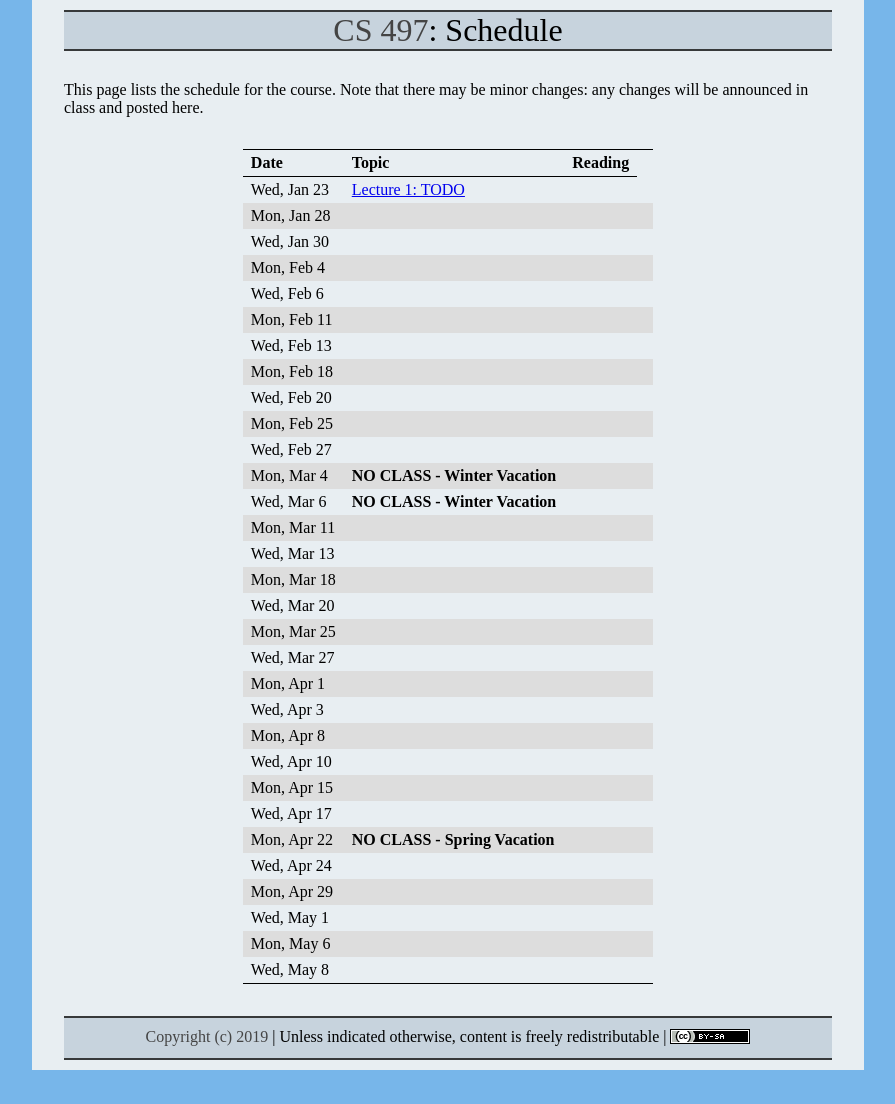
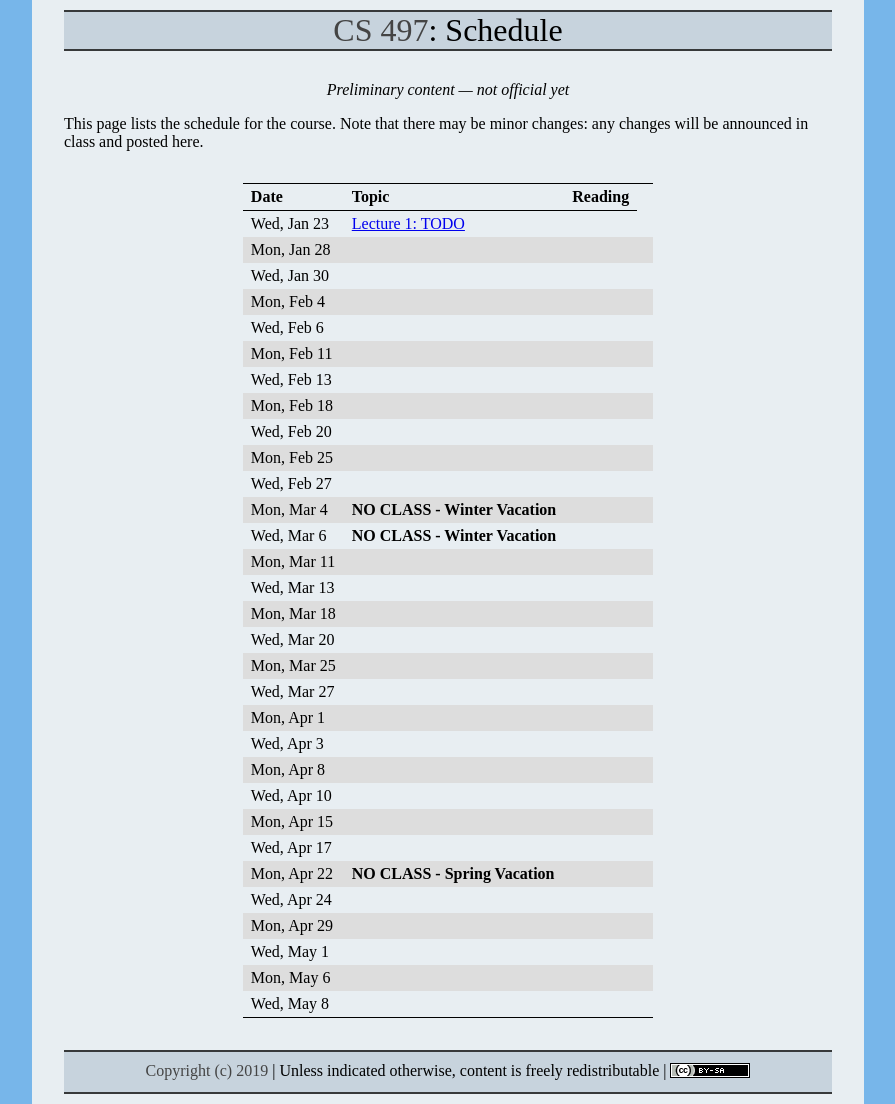
Before and after one commit to ycpcs/cs497-spring2019, a Jekyll site: the page built from schedule.md, in a window 1280 px wide. Shown: the whole page, without its empty margins (192-1087 px from the left). Built offline with Jekyll 4.4.1, drawn with Linux system fonts in a browser that asks for light colours; before the commit the page ends 1070 px from its top, so only the background shows below that.

Commit message:
schedule is not official yet

```diff
--- a/_layouts/schedule.html
+++ b/_layouts/schedule.html
@@ -15,6 +15,7 @@
 		<div id="wrap">
 			<div id="content">
 				<div id="header"><a href="{{site.baseurl}}/">{{site.coursename}}</a>: {{page.title}}</div>
+				<div style="text-align: center; font-style: italic;">Preliminary content &mdash; not official yet</div>
 				{{content}}
 				<div id="footer">
 					<a href="{{site.baseurl}}/README.html">Copyright (c) 2019</a> |
```
